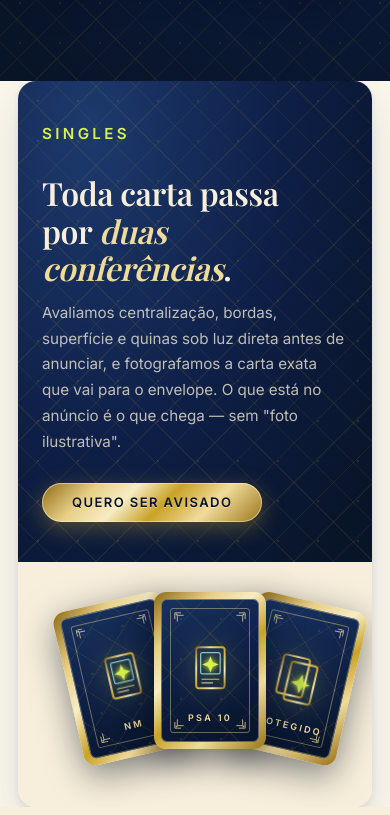
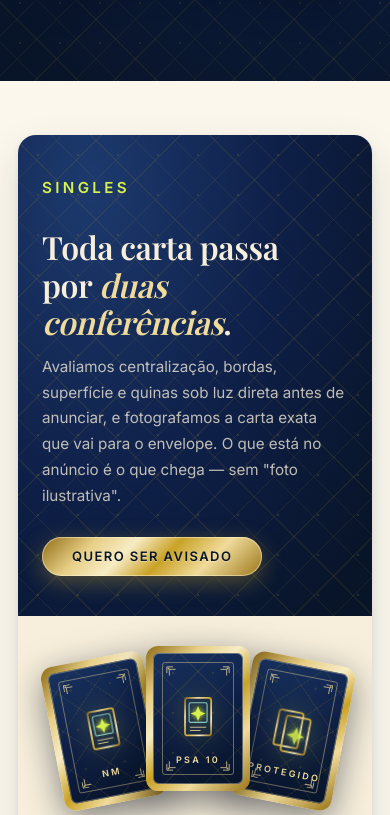
Before and after one commit to ericthmoritsuka/hotaru, a plain HTML site: page index.html in a window 390 px wide. Shown: the part 992-1807 px from the top of the page. Drawn offline with nearby package versions, Linux system fonts and the light colour scheme; a web font is replaced by a local one.

Commit message:
Dar respiro ao card Singles e mostrar os rótulos das cartas laterais
Co-Authored-By: Claude Opus 5.5 <noreply@anthropic.com>

```diff
--- a/assets/style.css
+++ b/assets/style.css
@@ -415,9 +415,9 @@ section { padding: 76px 0; }
 .split .art { position: relative; background: var(--ivory); display: grid; place-items: center; padding: 42px; }
 .split .art .fan { display: flex; }
 .split .art .fan .tcard { width: 150px; }
-.split .art .fan .tcard:nth-child(1) { transform: rotate(-13deg) translateX(26px); }
+.split .art .fan .tcard:nth-child(1) { transform: rotate(-13deg) translateX(14px); }
 .split .art .fan .tcard:nth-child(2) { transform: translateY(-14px); z-index: 2; }
-.split .art .fan .tcard:nth-child(3) { transform: rotate(13deg) translateX(-26px); }
+.split .art .fan .tcard:nth-child(3) { transform: rotate(13deg) translateX(-14px); }
 
 /* ---------- Nossa história ---------- */
 
@@ -705,7 +705,10 @@ section { padding: 76px 0; }
   .wrap { padding: 0 18px; }
   .split { grid-template-columns: minmax(0, 1fr); }
   .split .side { padding: 40px 24px; }
-  .split .art .fan .tcard { width: 112px; }
+  .split .art .fan .tcard { width: 104px; }
+  /* Menos sobreposição no celular, para a carta do meio não cobrir o rótulo das laterais. */
+  .split .art .fan .tcard:nth-child(1) { transform: rotate(-11deg) translateX(10px); }
+  .split .art .fan .tcard:nth-child(3) { transform: rotate(11deg) translateX(-10px); }
   section { padding: 54px 0; }
 
   /* Cabeçalho do celular: marca e ícones em cima, navegação numa faixa
--- a/index.html
+++ b/index.html
@@ -244,7 +244,8 @@
   </div>
 </section>
 
-<section class="wrap" id="conferencia">
+<section id="conferencia">
+  <div class="wrap">
   <div class="split">
     <div class="side">
       <p class="eyebrow">Singles</p>
@@ -281,6 +282,7 @@
 </div>
       </div>
     </div>
+  </div>
   </div>
 </section>
 
```
Also changed, not shown: 1 other file.
